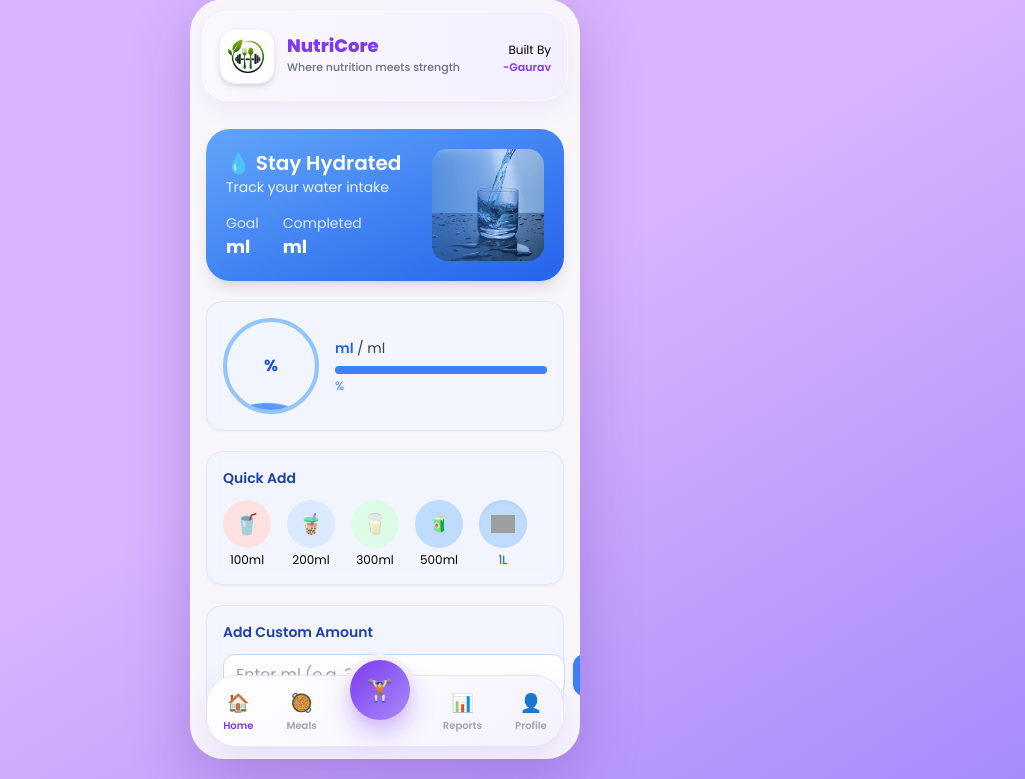
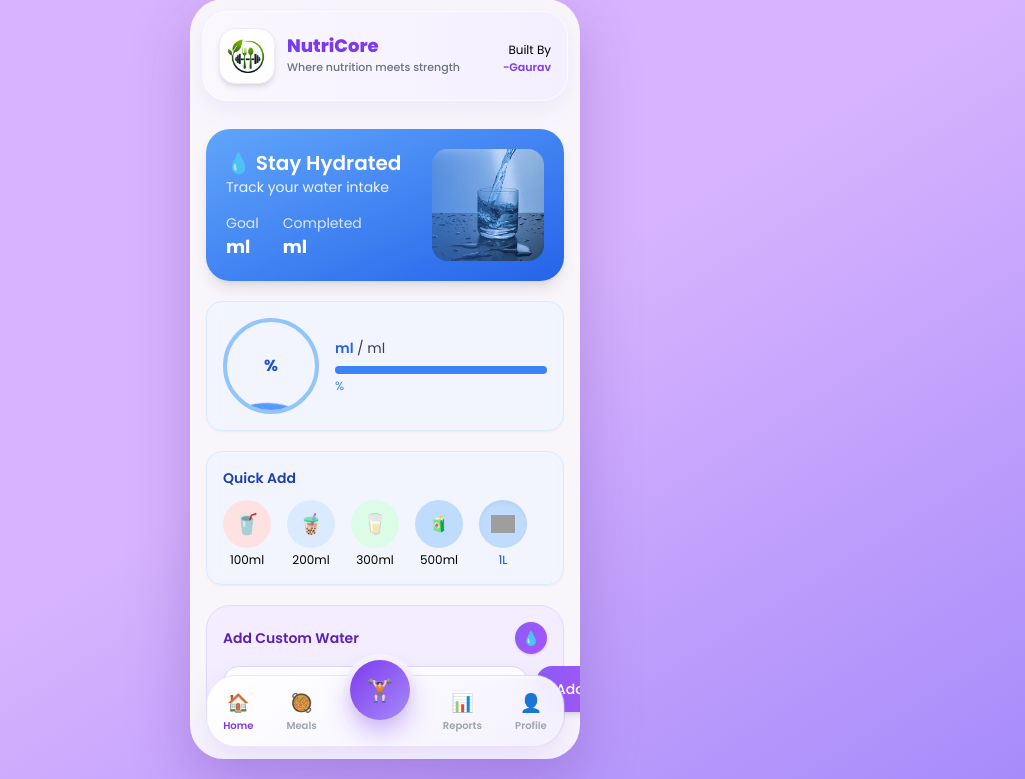
Before and after one commit to GauravSB07/NutriCore, a Django app: template templates/nutrition/log_water.html in a window 1280 px wide. Shown: the part 21-800 px from the top of the page, without its empty margins (255-1280 px from the left). Run offline with Django 5.2, Linux system fonts and the light colour scheme; the template is opened without the code that fills it, so the values that code supplies are empty; parts of the project's set-up code (start-up, migrations or seed data) failed here and were passed over; some libraries are stand-ins or nearby versions; grey boxes are pictures that could not be loaded.

Commit message:
Changed Button for Log Water

```diff
--- a/templates/nutrition/log_water.html
+++ b/templates/nutrition/log_water.html
@@ -140,18 +140,32 @@
 
 
     <!-- ✏️ CUSTOM INPUT -->
-    <div class="bg-blue-50/60 backdrop-blur rounded-2xl p-4 shadow-sm space-y-3 border border-blue-100">
+    <div class="bg-[#f3edff] border border-[#e5d9ff] rounded-3xl p-4 shadow-sm space-y-3">
 
-        <h3 class="text-sm font-semibold text-blue-800">Add Custom Amount</h3>
+        <div class="flex items-center justify-between">
+            <h3 class="text-sm font-semibold text-[#5b21b6]">
+                Add Custom Water
+            </h3>
+
+            <div class="w-8 h-8 rounded-full bg-gradient-to-br from-violet-500 to-purple-500
+                        flex items-center justify-center text-white text-sm shadow">
+                💧
+            </div>
+        </div>
 
         <form method="post" class="flex gap-2">
             {% csrf_token %}
 
-            <input type="number" name="amount"
-                placeholder="Enter ml (e.g. 300)"
-                class="flex-1 px-3 py-2 rounded-xl bg-white border border-blue-200 focus:ring-2 focus:ring-blue-400">
+            <input type="number"
+                name="amount"
+                placeholder="Enter ml"
+                class="flex-1 px-4 py-3 rounded-2xl bg-white border border-[#ddd6fe]
+                        focus:outline-none focus:ring-2 focus:ring-violet-400
+                        text-sm shadow-sm">
 
-            <button class="bg-gradient-to-r from-blue-500 to-blue-600 text-white px-4 rounded-xl shadow">
+            <button class="bg-gradient-to-r from-violet-500 to-purple-500
+                        text-white px-5 rounded-2xl shadow-md
+                        font-medium text-sm active:scale-95 transition">
                 Add
             </button>
         </form>
```
